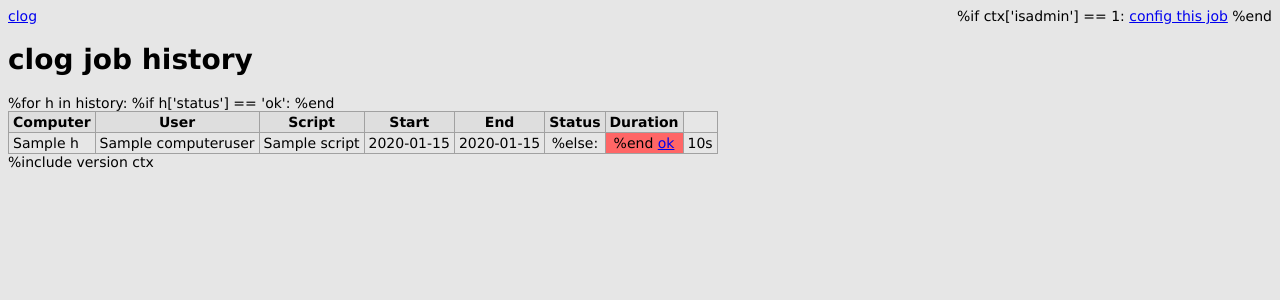
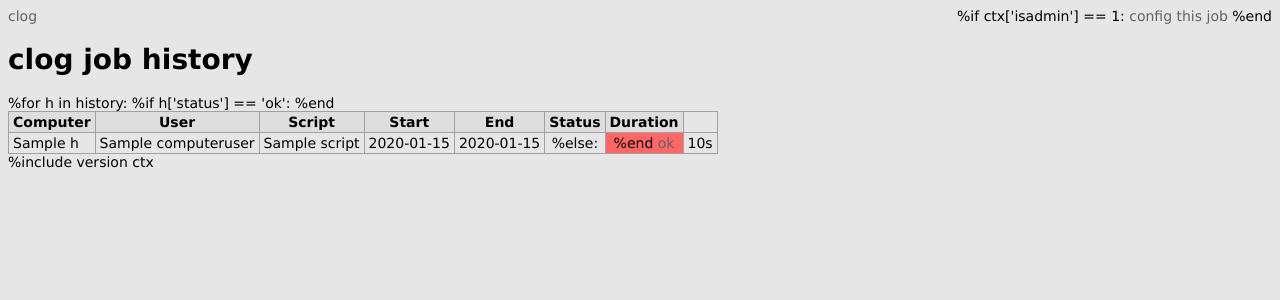
Before and after one commit to zanardo/clog, a Python web app: template views/history.html in a window 1280 px wide. Shown: the top 300 px of the page. Run offline with Jinja, Linux system fonts and the light colour scheme; the template is opened without the code that fills it: most values are stand-ins (such as "Sample title", 1, 10 or a date in 2020).

Commit message:
style text links

```diff
--- a/static/styles.css
+++ b/static/styles.css
@@ -20,6 +20,15 @@ th {
 	text-align: center;
 }
 
+a {
+	color: #636363;
+	text-decoration: none;
+}
+
+a:hover {
+	color: black;
+}
+
 .tdstatus {
 	text-align: center;
 }
```
